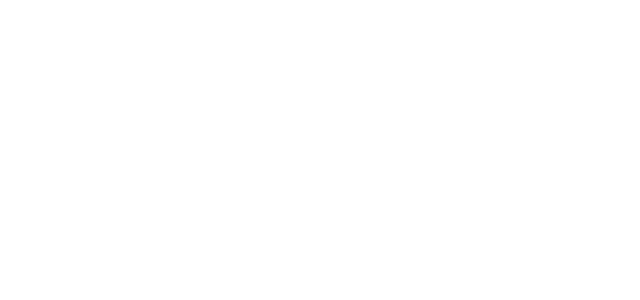
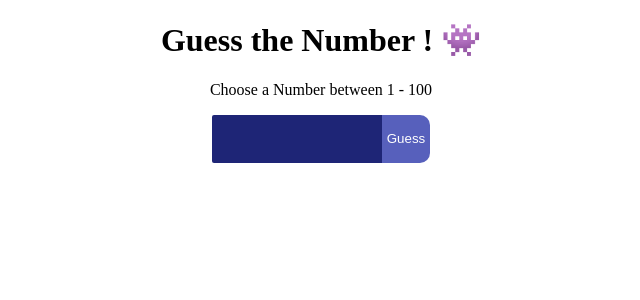
Before and after one commit to Ali-Rahimpoor/GuessNumberGame, a React (Create React App) app: page / in a window 1280 px wide. Shown: the top 300 px of the page, without its empty margins (319-959 px from the left). Built offline with nearby package versions, Linux system fonts and the light colour scheme.

Commit message:
v1 Complete

```diff
--- a/src/App.js
+++ b/src/App.js
@@ -1,9 +1,10 @@
 
+import SuperSimpleGame from "./SuperSimpleGame";
+import GussGame from "./components/GussGame";
 function App() {
   return (
     <div >
-
-
+       <GussGame/>
     </div>
   );
 }
--- /dev/null
+++ b/src/SuperSimpleGame.jsx
@@ -0,0 +1,67 @@
+import { useState } from 'react';
+
+function SuperSimpleGame() {
+  const [number, setNumber] = useState(Math.floor(Math.random() * 100) + 1);
+  const [guess, setGuess] = useState('');
+  const [message, setMessage] = useState('');
+
+  const handleGuess = () => {
+    const userGuess = parseInt(guess);
+
+    if (userGuess === number) {
+      setMessage('🎉 تو برنده شدی! دوباره بازی کن!');
+      setNumber(Math.floor(Math.random() * 100) + 1);
+      setGuess('');
+    } else if (userGuess < number) {
+      setMessage('📈 برو بالا!');
+    } else {
+      setMessage('📉 برو پایین!');
+    }
+  };
+
+  return (
+    <div style={{ textAlign: 'center', fontFamily: 'Arial' }}>
+      <h1>🎮 بازی ساده حدس عدد</h1>
+      <p>یه عدد بین ۱ تا ۱۰۰ حدس بزن:</p>
+
+      <input
+        type="number"
+        value={guess}
+        onChange={(e) => setGuess(e.target.value)}
+        style={{ padding: '8px', fontSize: '16px' }}
+      />
+
+      <button
+        onClick={handleGuess}
+        style={{
+          padding: '8px 16px',
+          marginLeft: '10px',
+          backgroundColor: '#4CAF50',
+          color: 'white',
+          border: 'none',
+          borderRadius: '4px',
+          cursor: 'pointer'
+        }}
+      >
+        حدس بزن
+      </button>
+
+      <p style={{ marginTop: '20px', fontSize: '18px' }}>{message}</p>
+
+      {message.includes('برنده') && (
+        <button
+          onClick={() => {
+            setNumber(Math.floor(Math.random() * 100) + 1);
+            setGuess('');
+            setMessage('');
+          }}
+          style={{ marginTop: '10px' }}
+        >
+          بازی جدید
+        </button>
+      )}
+    </div>
+  );
+}
+
+export default SuperSimpleGame;
--- /dev/null
+++ b/src/components/GussGame.jsx
@@ -0,0 +1,40 @@
+import './guess.css'
+import { useState } from 'react';
+const GussGame = ()=>{
+
+    const [message,setMessage] = useState('');
+    const [guess,SetGuess] = useState('');
+    const [pcNumber,setPcNumber] = useState(Math.floor(Math.random()*100)+1);
+    const clickGuess = (e)=>{
+        e.preventDefault();
+        const userGuess = parseInt(guess);
+        if(userGuess===pcNumber){
+            setMessage('YES!')
+        }else if(userGuess > pcNumber){
+            setMessage('Choose Less! ⬇️')
+        }
+        else{
+            setMessage('Choose More! ⬆️')
+        }
+    }
+    return(
+        <div className='guessGame-container'>
+            <h1>Guess the Number ! 👾</h1>
+            <p>Choose a Number between 1 - 100 </p>
+            <form className='guessGame-form'>
+                <input
+                type='number'
+                value={guess}
+                onChange={e => SetGuess(e.target.value)}
+                />
+                <button
+                onClick={clickGuess}
+                >Guess</button>
+            </form>
+            <h2>{message}</h2>
+        </div>
+    )
+
+}
+
+export default GussGame;
--- /dev/null
+++ b/src/components/guess.css
@@ -0,0 +1,36 @@
+.guessGame-container{
+    text-align: center;
+}
+.guessGame-form{
+    display: inline-flex;
+}
+.guessGame-form *{
+    border: none;
+    outline: none;
+    background-color: rgb(30, 37, 118);
+    padding: 10px 5px;
+    color: white;
+}
+.guessGame-form *:hover{
+    border: none;
+    outline: none;
+}
+.guessGame-form :nth-child(1){
+    font-size: 1.5rem;
+    padding: 10px;
+    border-radius: 2px 0 0 2px;
+    width: 150px;
+}
+.guessGame-form :nth-child(1)::placeholder{
+    color: rgb(206, 201, 201);
+}
+.guessGame-form :nth-child(2){
+    background-color: rgb(69, 79, 181);
+    border-radius: 0 10px 10px 0;
+    cursor: pointer;
+    opacity: 0.9;
+    transition: 0.2s all ease-in-out;
+}
+.guessGame-form :nth-child(2):hover{
+    opacity: 1;
+}
```
